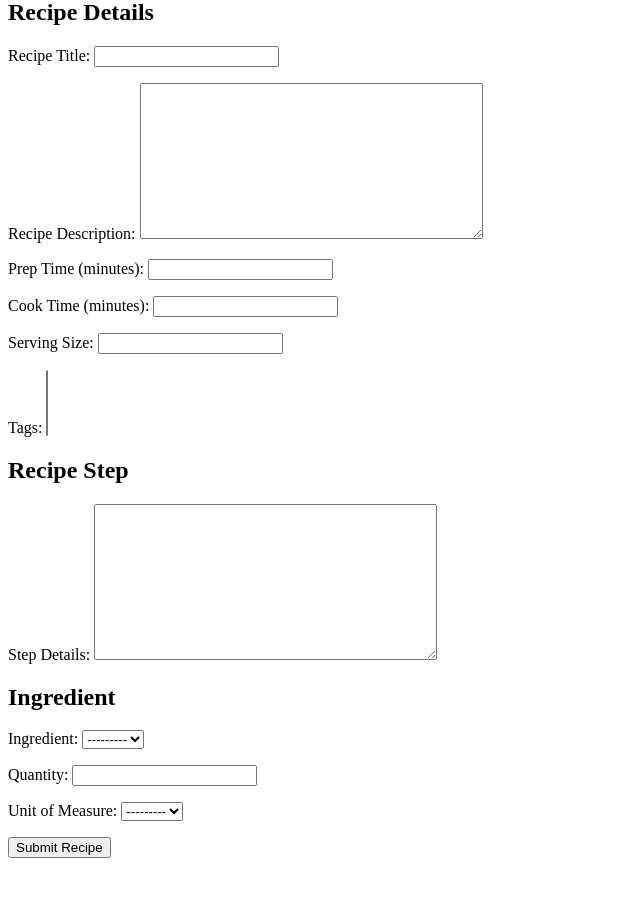
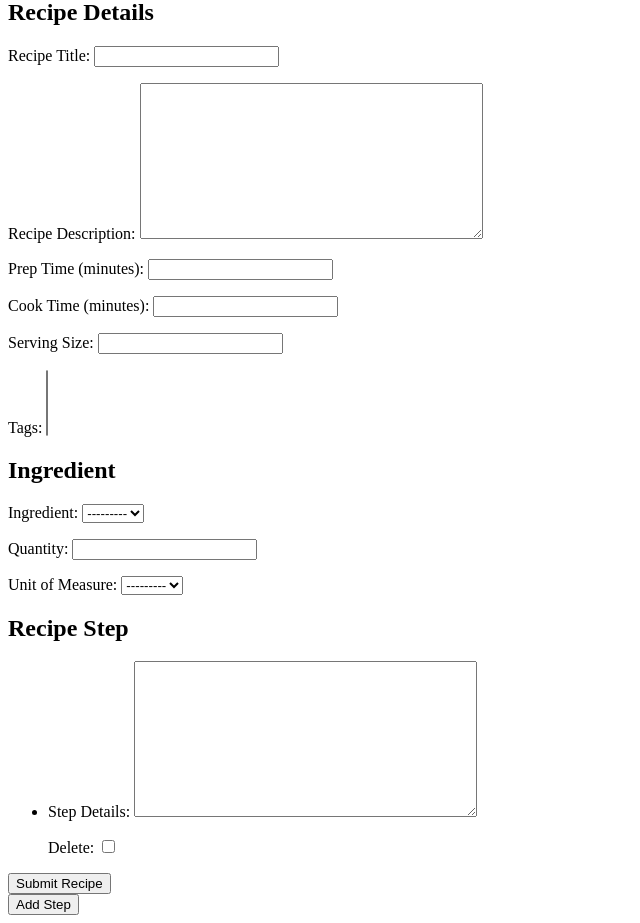
Before and after one commit to tillerderek/final, a Django app: page /recipes/submit-recipe/ in a window 1280 px wide. Shown: the part 81-1004 px from the top of the page, without its empty margins (0-640 px from the left). Before the commit the page ends 939 px from the top, so only its background shows below. Run offline with Django 5.2, Linux system fonts and the light colour scheme; the visitor is signed in with stand-in values (Sample User, id 1); data that the repository does not hold is empty.

Commit message:
stopping_saturday all working

```diff
--- a/calendinner/common/templates/common/base.html
+++ b/calendinner/common/templates/common/base.html
@@ -6,16 +6,17 @@
     <meta name="viewport" content="width=device-width, initial-scale=1.0" />
     {% load static %}
     <link rel="stylesheet" type="text/css" href="{% static 'css/styles.css' %}" />
-    <script src="{% static 'js/scripts.js' %} defer"></script>
+    {% load static %}
+    <script type="text/jsx" src="{% static 'js/htmx.min.js' %}" defer></script>
+
     {% if title %}
     <title>Calendinner - {{title}}</title>
     {% else %}
     <title>Calendinner</title>
     {% endif %}
   </head>
-  <body hx-headers='{"X-CSRFToken": "{{ csrf_token}}"}'>
+  <body hx-headers='{"X-CSRFToken": "{{ csrf_token }}"}'>
     {% block content %}{% endblock %}
-
 
   </body>
 </html>
--- a/calendinner/recipes/forms.py
+++ b/calendinner/recipes/forms.py
@@ -1,4 +1,5 @@
 from django import forms
+from django.forms import modelformset_factory
 from .models import Recipe, RecipeStep, Ingredient, UnitMeasure, IngredientQuantity
 
 class RecipeForm(forms.ModelForm):
@@ -7,8 +8,6 @@ class RecipeForm(forms.ModelForm):
     prep_time = forms.IntegerField(label="Prep Time (minutes)")
     cook_time = forms.IntegerField(label="Cook Time (minutes)")
     serving_size = forms.IntegerField(label="Serving Size")
-    # Assuming image upload functionality is implemented elsewhere
-    # image_filename = forms.ImageField(label="Recipe Image")
 
     def clean_prep_time(self):
         data = self.cleaned_data['prep_time']
@@ -39,6 +38,8 @@ class RecipeStepForm(forms.ModelForm):
       model = RecipeStep
       fields = ['step']
 
+RecipeStepFormSet = modelformset_factory(RecipeStep, form=RecipeStepForm, extra=1, can_delete=True, max_num=40, validate_max=True)
+
 class IngredientQuantityForm(forms.ModelForm):
     ingredient = forms.ModelChoiceField(queryset=Ingredient.objects.all(), to_field_name='ingredient_name', label="Ingredient")
     quantity = forms.IntegerField(label="Quantity")
--- a/calendinner/recipes/models.py
+++ b/calendinner/recipes/models.py
@@ -1,5 +1,6 @@
 from django.db import models
 from django.contrib.auth.models import User
+
 
 
 # Create your models here.
--- /dev/null
+++ b/calendinner/recipes/templates/recipes/empty-step-form.html
@@ -0,0 +1 @@
+{{ form.as_p }}
--- a/calendinner/recipes/templates/recipes/submit-recipe.html
+++ b/calendinner/recipes/templates/recipes/submit-recipe.html
@@ -3,19 +3,27 @@
 {% block content %}
 <h1>Submit a Recipe</h1>
 
-<form method="post" enctype="multipart/form-data">
+<form method="post" enctype="multipart/form-data" hx-post="{% url 'submit_recipe' %}" hx-target="#recipe-form">
   {% csrf_token %}
 
   <h2>Recipe Details</h2>
   {{ recipe_form.as_p }}
 
-  <h2>Recipe Step</h2>
-  {{ step_form.as_p }}
-
   <h2>Ingredient</h2>
   {{ ingredient_form.as_p }}
 
-  <button type="submit">Submit Recipe</button>
+  <h2>Recipe Step</h2>
+  <ul>
+  {{ step_formset.management_form }}
+  {% for form in step_formset %}
+      <li id="recipe-step">{{ form.as_p }}</li>
+  {% endfor %}
+  </ul>
+  <button type="submit" hx-target="#recipe-form">Submit Recipe</button>
 </form>
 
+<button type="button" hx-get="{% url 'empty-step-form' %}" hx-target="#recipe-step" hx-append>
+Add Step
+</button>
+
 {% endblock %}
--- a/calendinner/recipes/urls.py
+++ b/calendinner/recipes/urls.py
@@ -6,4 +6,5 @@ urlpatterns = [
     # path("recipe-detail/<int:recipe_id>/", views.recipe_detail, name="recipe_detail"),
     path('submit-recipe/', views.submit_recipe, name='submit_recipe'),
     path('recipe-detail/<int:recipe_id>/', views.recipe_detail, name='recipe_detail'),
+    path('empty-step-form/', views.empty_step_form, name='empty-step-form')
 ]
--- a/calendinner/recipes/views.py
+++ b/calendinner/recipes/views.py
@@ -1,7 +1,9 @@
 from django.shortcuts import render, redirect
 from django.contrib.auth.decorators import login_required
-from .forms import RecipeForm, RecipeStepForm, IngredientQuantityForm
+from .forms import RecipeForm, RecipeStepForm, IngredientQuantityForm, RecipeStepFormSet
 from .models import Recipe, RecipeStep, IngredientQuantity, Ingredient
+from django.forms import modelformset_factory
+
 
 def recipe_detail(request, recipe_id):
     recipe = Recipe.objects.get(id=recipe_id)
@@ -11,23 +13,23 @@ def recipe_detail(request, recipe_id):
 def submit_recipe(request):
     if request.method == 'POST':
         recipe_form = RecipeForm(request.POST)
-        step_form = RecipeStepForm(request.POST)
         ingredient_form = IngredientQuantityForm(request.POST)
+        step_formset = RecipeStepFormSet(request.POST)
 
 
-        if all([recipe_form.is_valid(), step_form.is_valid(), ingredient_form.is_valid()]):
+        if all([recipe_form.is_valid(), step_formset.is_valid(), ingredient_form.is_valid()]):
             recipe = recipe_form.save(commit=False)
             recipe.user = request.user
             recipe.save()
-            step_form.save()
 
-                # Get the ingredient instance from the form data
-            # ingredient_instance = ingredient_form.cleaned_data['ingredient']
-            # ingredient = ingredient_form.save(commit=False)
-            # ingredient = ingredient_instance
-            # ingredient.save()
+            tags = request.POST.getlist('tags')
+            recipe.tags.set(tags)
 
-            # Save the ingredient
+            for form in step_formset:
+                step = form.save(commit=False)
+                step.recipe = recipe
+                step.save()
+
             ingredient = ingredient_form.save(commit=False)
             ingredient.recipe = recipe
             ingredient.save()
@@ -40,12 +42,16 @@ def submit_recipe(request):
 
     else:
         recipe_form = RecipeForm()
-        step_form = RecipeStepForm()
+        step_formset = RecipeStepFormSet(queryset=RecipeStep.objects.none())
         ingredient_form = IngredientQuantityForm()
 
     context = {
         'recipe_form': recipe_form,
-        'step_form': step_form,
+        'step_formset': step_formset,
         'ingredient_form': ingredient_form,
     }
     return render(request, 'recipes/submit-recipe.html', context)
+
+def empty_step_form(request):
+    form = RecipeStepForm()
+    return render(request, 'recipes/empty_step_form.html', {'form': form})
```
Also changed, not shown: calendinner/recipes/templates/recipes/browse.html (deleted).
